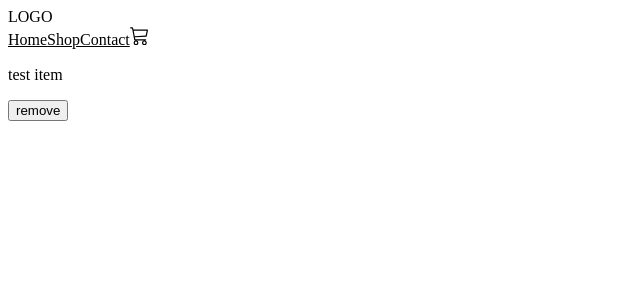
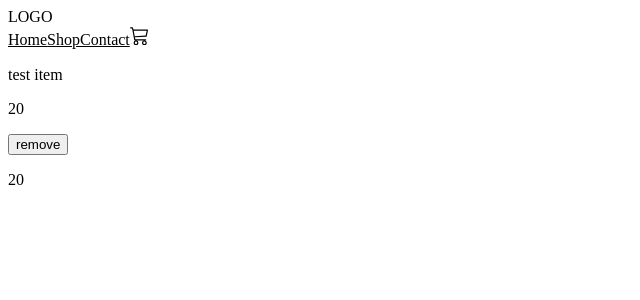
Before and after one commit to MaximKursakov/shop, a React (Create React App) app: page /Cart in a window 1280 px wide. Shown: the top 300 px of the page, without its empty margins (0-640 px from the left). Built offline with nearby package versions, Linux system fonts and the light colour scheme.

Commit message:
total price displayed in basket

```diff
--- a/src/App.js
+++ b/src/App.js
@@ -9,7 +9,7 @@ import { ChairDetails } from './chairDetails';
 import { Cart } from './components/Cart';
 
 function App() {
-  const [Basket, setBasket] = useState([{title: "test item", id: 20}])
+  const [Basket, setBasket] = useState([{title: "test item", price: 20, id: 20}])
   return (
     <BrowserRouter>
     <Navbar Basket={Basket}></Navbar>
--- a/src/components/Cart.js
+++ b/src/components/Cart.js
@@ -1,19 +1,29 @@
+import { useEffect, useState } from "react";
 import { useLocation } from "react-router-dom"
 
 export function Cart ({Basket, setBasket}) {
+    const [price, setPrice] = useState(0)
     function removeItem(el) {
         setBasket(Basket.filter((item) => {
             return item !== el
         }));
     }
+    function getTotalPrice() {
+        setPrice(Basket.reduce((a,v) =>  a = a + v.price , 0 ))
+    }
+    useEffect(() => {
+        getTotalPrice()
+    })
     return(
         <div>
             {Basket.map((item) => (
                 <div key={item.id}>
                     <p>{item.title}</p>
+                    <p>{item.price}</p>
                     <button onClick={() => removeItem(item)}>remove</button>
                 </div>
             ))}
+            <p>{price}</p>
         </div>
     )
 }
```
